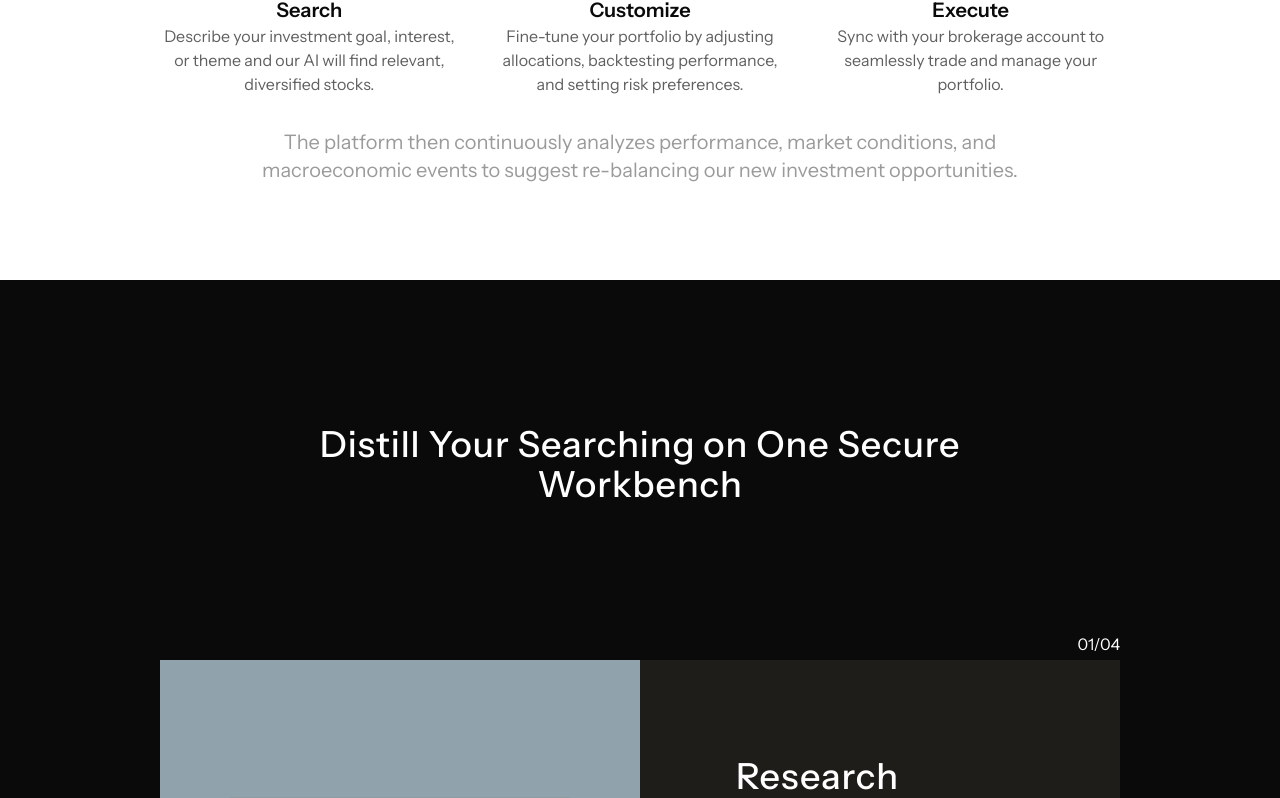
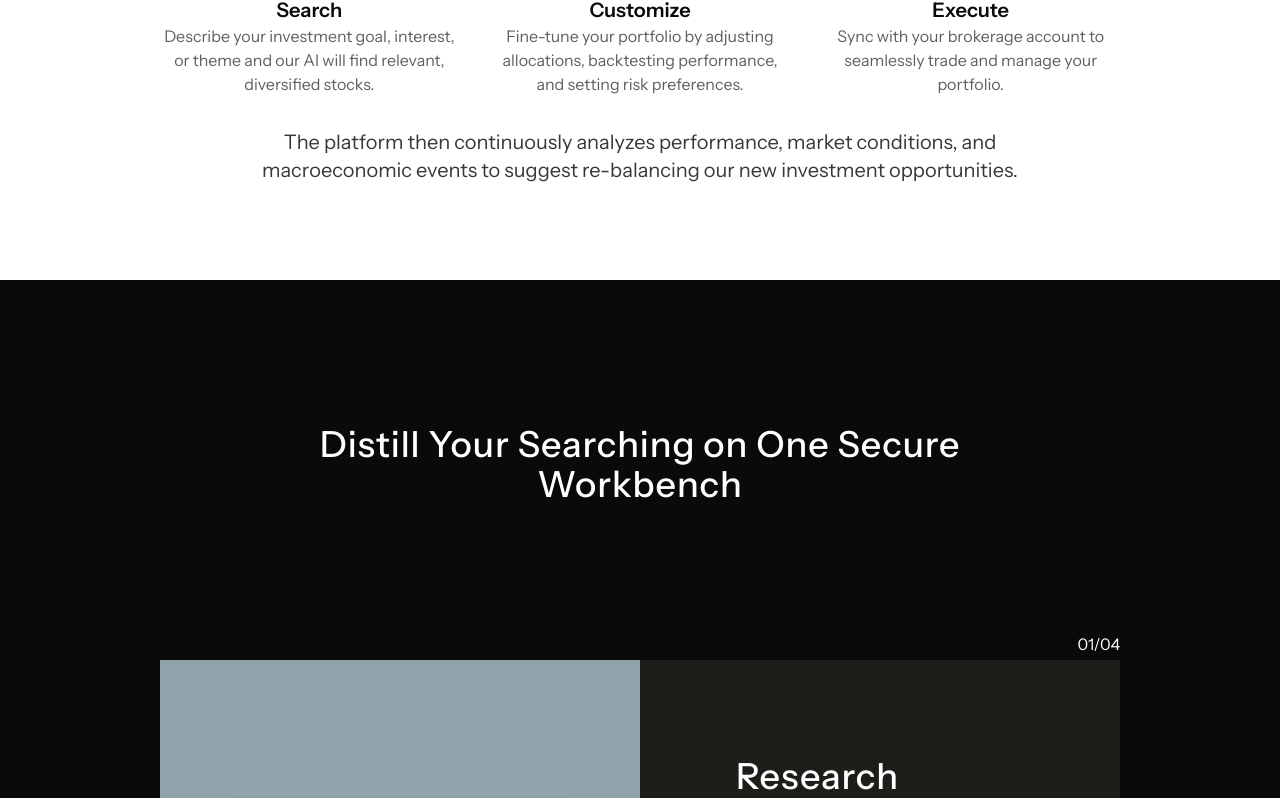
Before and after one commit to brennenho/folio, a Next.js app: page / in a window 1280 px wide. Shown: the part 1233-2031 px from the top of the page. Built offline with nearby package versions, Linux system fonts and the light colour scheme.

Commit message:
add animations

```diff
--- a/package.json
+++ b/package.json
@@ -24,6 +24,7 @@
     "@t3-oss/env-nextjs": "^0.10.1",
     "class-variance-authority": "^0.7.1",
     "clsx": "^2.1.1",
+    "framer-motion": "^12.5.0",
     "geist": "^1.3.0",
     "googleapis": "^146.0.0",
     "lucide-react": "^0.483.0",
--- /dev/null
+++ b/src/components/animation.tsx
@@ -0,0 +1,41 @@
+"use client";
+import { motion, useInView } from "framer-motion";
+import { useRef } from "react";
+
+const item = {
+  hidden: { opacity: 0, y: 20, filter: "blur(10px)" },
+  visible: {
+    opacity: 1,
+    y: 0,
+    filter: "blur(0px)",
+    transition: {
+      duration: 0.6,
+      ease: "easeOut",
+    },
+  },
+};
+
+interface AnimationWrapperProps {
+  children: React.ReactNode;
+  className?: string;
+}
+
+export function AnimationWrapper({
+  children,
+  className,
+}: AnimationWrapperProps) {
+  const ref = useRef(null);
+  const isInView = useInView(ref, { once: true, amount: 0.3 });
+
+  return (
+    <motion.div
+      ref={ref}
+      initial="hidden"
+      animate={isInView ? "visible" : "hidden"}
+      variants={item}
+      className={className}
+    >
+      {children}
+    </motion.div>
+  );
+}
--- a/src/components/landing/contact.tsx
+++ b/src/components/landing/contact.tsx
@@ -3,6 +3,7 @@ import { zodResolver } from "@hookform/resolvers/zod";
 import { useForm } from "react-hook-form";
 import { z } from "zod";
 
+import { AnimationWrapper } from "@/components/animation";
 import { Button } from "@/components/ui/button";
 import {
   Form,
@@ -72,13 +73,13 @@ export function Contact() {
       id="contact"
     >
       <div className="flex w-5/6 flex-col md:w-3/4 md:flex-row">
-        <div className="flex w-full flex-col gap-2 pb-8 md:w-2/5">
+        <AnimationWrapper className="flex w-full flex-col gap-2 pb-8 md:w-2/5">
           <h1 className="text-4xl font-medium tracking-wide">Contact Us</h1>
           <p className="tracking-tight">
             We&apos;re happy to answers all your questions.
           </p>
-        </div>
-        <div className="w-full rounded-2xl bg-[#1F1D1A] p-4 md:w-3/5">
+        </AnimationWrapper>
+        <AnimationWrapper className="w-full rounded-2xl bg-[#1F1D1A] p-4 md:w-3/5">
           <Form {...form}>
             <form
               onSubmit={form.handleSubmit(onSubmit)}
@@ -144,7 +145,7 @@ export function Contact() {
               </Button>
             </form>
           </Form>
-        </div>
+        </AnimationWrapper>
       </div>
     </div>
   );
--- a/src/components/landing/cta.tsx
+++ b/src/components/landing/cta.tsx
@@ -1,9 +1,10 @@
+import { AnimationWrapper } from "@/components/animation";
 import { WaitlistButton } from "@/components/landing/waitlist";
 
 export function CallToAction() {
   return (
     <div className="bg-foreground flex w-full justify-center">
-      <div className="bg-background flex w-5/6 flex-col items-start justify-between gap-4 rounded-2xl p-10 md:w-3/4 md:flex-row md:items-center md:p-20">
+      <AnimationWrapper className="bg-background flex w-5/6 flex-col items-start justify-between gap-4 rounded-2xl p-10 md:w-3/4 md:flex-row md:items-center md:p-20">
         <div className="flex flex-col md:gap-4">
           <h1 className="text-2xl tracking-wide md:text-4xl">
             Learn how Folio can help you
@@ -11,7 +12,7 @@ export function CallToAction() {
           <p className="tracking-tight">Join the waitlist to get started</p>
         </div>
         <WaitlistButton />
-      </div>
+      </AnimationWrapper>
     </div>
   );
 }
--- a/src/components/landing/hero.tsx
+++ b/src/components/landing/hero.tsx
@@ -1,22 +1,23 @@
 import { WaitlistButton } from "@/components/landing/waitlist";
+import { AnimationWrapper } from "../animation";
 
 export function Hero() {
   return (
     <div className="flex h-[calc(100vh-220px)] w-full items-center justify-center text-center">
       <div className="flex w-5/6 flex-col items-center justify-center gap-6 md:w-3/4">
-        <h1 className="text-2xl tracking-wider md:text-5xl lg:text-7xl">
+        <AnimationWrapper className="text-2xl tracking-wider md:text-5xl lg:text-7xl">
           Custom Portfolio Management
-        </h1>
-        <h2 className="text-muted-foreground md:text-2xl lg:px-48">
+        </AnimationWrapper>
+        <AnimationWrapper className="text-muted-foreground md:text-2xl lg:px-48">
           Purpose-built financial AI that transforms complex stock research into
           clear, actionable insights for smarter investing.
-        </h2>
-        <div className="flex flex-col gap-2">
+        </AnimationWrapper>
+        <AnimationWrapper className="flex flex-col gap-2">
           <WaitlistButton />
           <p className="text-muted-foreground text-sm opacity-80">
             Learn more + no obligations
           </p>
-        </div>
+        </AnimationWrapper>
       </div>
     </div>
   );
--- a/src/components/landing/overview.tsx
+++ b/src/components/landing/overview.tsx
@@ -1,8 +1,9 @@
+import { AnimationWrapper } from "@/components/animation";
 import { Separator } from "@/components/ui/separator";
 
 export function Overview() {
   return (
-    <div className="flex w-full items-center justify-center">
+    <AnimationWrapper className="flex w-full items-center justify-center">
       <div className="bg-muted flex w-5/6 flex-col items-center justify-center gap-4 rounded-2xl py-4 text-center md:w-3/4">
         <p className="text-muted-foreground px-4 opacity-50">
           Eliminate the confusion all while saving time.
@@ -35,6 +36,6 @@ export function Overview() {
           beneficial opportunities.
         </p>
       </div>
-    </div>
+    </AnimationWrapper>
   );
 }
--- a/src/components/landing/steps.tsx
+++ b/src/components/landing/steps.tsx
@@ -1,10 +1,12 @@
+import { AnimationWrapper } from "@/components/animation";
+
 export function Steps() {
   return (
     <div className="my-24 flex w-full flex-col items-center text-center">
       <div className="flex w-5/6 flex-col items-center gap-8 md:w-3/4">
-        <h1 className="text-3xl font-medium tracking-wide">
+        <AnimationWrapper className="text-3xl font-medium tracking-wide">
           Get Started in 3 Simple Steps
-        </h1>
+        </AnimationWrapper>
         <div className="md: flex flex-col gap-8 md:flex-row">
           <Step
             num={1}
@@ -22,11 +24,11 @@ export function Steps() {
             description="Sync with your brokerage account to seamlessly trade and manage your portfolio."
           />
         </div>
-        <p className="text-muted-foreground text-xl opacity-50 md:px-16">
+        <AnimationWrapper className="text-muted-foreground text-xl opacity-50 md:px-16">
           The platform then continuously analyzes performance, market
           conditions, and macroeconomic events to suggest re-balancing our new
           investment opportunities.
-        </p>
+        </AnimationWrapper>
       </div>
     </div>
   );
@@ -42,7 +44,7 @@ function Step({
   description: string;
 }) {
   return (
-    <div className="flex w-full flex-row items-center gap-6 md:w-1/3 md:flex-col">
+    <AnimationWrapper className="flex w-full flex-row items-center gap-6 md:w-1/3 md:flex-col">
       <div className="bg-primary flex aspect-square h-12 items-center justify-center rounded-full text-xl font-semibold text-white md:h-16">
         {num}
       </div>
@@ -50,6 +52,6 @@ function Step({
         <h2 className="text-xl font-semibold">{title}</h2>
         <p className="text-muted-foreground opacity-80">{description}</p>
       </div>
-    </div>
+    </AnimationWrapper>
   );
 }
```
Also changed, not shown: src/components/landing/features.tsx (+19 -18 lines), 1 other file (tests, documents, lock files or other folders).
